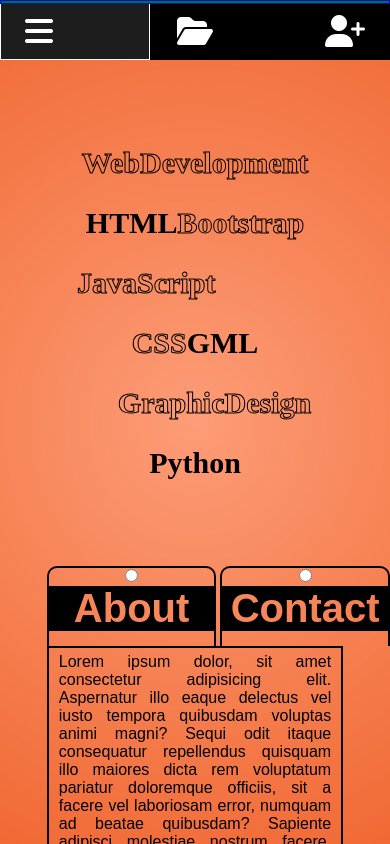
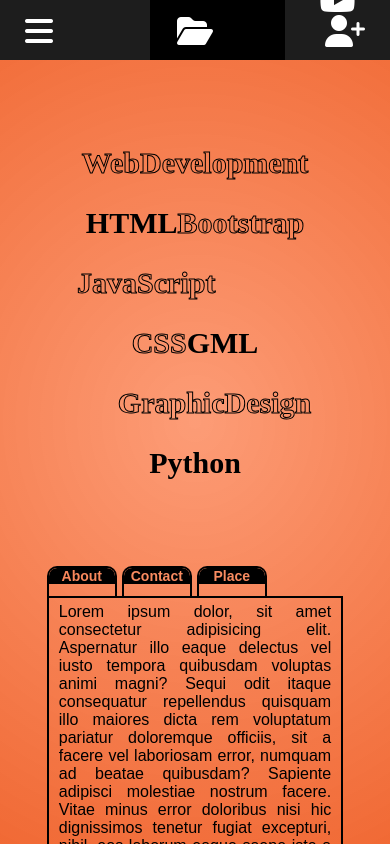
Before and after one commit to reric88/Initial-Portfolio, a plain HTML site: page index.html in a window 390 px wide. Shown: the top 844 px of the page. Drawn offline with Linux system fonts and the light colour scheme; a web font is replaced by a local one.

Commit message:
successfully changes checkbox switches to radios, menus open on click and close on click-away

```diff
--- a/index.html
+++ b/index.html
@@ -12,6 +12,7 @@
   </head>
 
   <body>
+
     <nav id="main-nav">
       <div id="header">
         <div id="main-home">
@@ -21,6 +22,7 @@
             <li><a href="#">Contact</a></li>
           </ul>
         </div>
+        <input type="radio" name="toggle" id="toggle-main-media" class="toggle">
         <div id="main-media">
           <ul class="ul-head">
             <li class="drop-down">
@@ -73,9 +75,13 @@
       </div>
     </nav>
 
+
+    <label ><div for="toggle" style="position:fixed;width:100%;height:100%;"><input type="radio" name="toggle" class="toggle" style="height:50px;width:50px;"></label></div>
+
+
     <nav id="mob-nav">
         <div id="header">
-        <input type="checkbox" name="toggle-home" id="toggle-home" class="toggle">
+        <input type="radio" name="toggle" id="toggle-home" class="toggle">
         <div id="mob-home" class="mobile-nav">
           <ul class="ul-head">
             <li><a href="#home" class="active">Home</a></li>
@@ -83,7 +89,7 @@
             <li><a href="#">Contact</a></li>
           </ul>
         </div>
-        <input type="checkbox" name="toggle-media" id="toggle-media" class="toggle">
+        <input type="radio" name="toggle" id="toggle-media" class="toggle">
         <div id="mob-media" class="mobile-nav">
           <ul class="ul-head">
             <li class="drop-down">
@@ -114,7 +120,7 @@
             </li>
           </ul>
         </div>
-        <input type="checkbox" name="toggle-social" id="toggle-social" class="toggle">
+        <input type="radio" name="toggle" id="toggle-social" class="toggle">
         <div id="mob-social" class="mobile-nav">
           <ul class="ul-head">
             <li class="li-float">
@@ -136,6 +142,10 @@
         </div>
       </div>
     </nav>
+
+
+
+
 
     <div id="container">
       <div id="hdiv-container">
@@ -167,19 +177,54 @@
     </div>
 
 
+
+
+
+
 <div id="tab-container">
-    <div id="about-title">
-        <input type="radio" for="toggle-about">
-        <h2 class="tab">About</h2>
+    <a href="#" class="a-tab">
+    <label for="about-btn">
+    <div id="about-title" class="tab-title">
+        <input type="radio" name="tab" value="display-about" onclick="show1()" id="about-btn" checked>
+        <h2 class="tab-text">About</h2>
     </div>
-    <div id="contact-title">
-        <input type="radio" for="toggle-contact">
-        <h2 class="tab">Contact</h2>
+
+</label>
+</a>
+
+<a href="#" class="a-tab" for="tab">
+    <label for="contact-btn">
+    <div id="contact-title" class="tab-title">
+        <input type="radio" name="tab" value="display-contact" onclick="show2()" id="contact-btn">
+        <h2 class="tab-text">Contact</h2>
     </div>
+</label>
+</a>
+
+<a href="#" class="a-tab" for="tab">
+    <label for="placeholder-btn">
+    <div id="placeholder-title" class="tab-title">
+        <input type="radio" name="tab" value="display-placeholder" onclick="show3()" id="placeholder-btn">
+        <h2 class="tab-text">Place</h2>
+    </div>
+</label>
+</a>
 </div>
-    <div id="about">
-        <p>Lorem ipsum dolor, sit amet consectetur adipisicing elit. Aspernatur illo eaque delectus vel iusto tempora quibusdam voluptas animi magni? Sequi odit itaque consequatur repellendus quisquam illo maiores dicta rem voluptatum pariatur doloremque officiis, sit a facere vel laboriosam error, numquam ad beatae quibusdam? Sapiente adipisci molestiae nostrum facere. Vitae minus error doloribus nisi hic dignissimos tenetur fugiat excepturi, nihil, eos laborum eaque saepe iste a consequuntur mollitia ab porro deserunt. Harum quia minus non magnam totam obcaecati reprehenderit numquam odit provident commodi cumque deserunt minima ad vel, ex suscipit eum consequatur? Minima pariatur quos natus quam eum debitis nulla obcaecati.</p>
+
+
+
+
+
+
+    <div id="textbox">
+        <p class="hide show" name="one" id="about-p" style="font-family:Arial, Helvetica, sans-serif;">Lorem ipsum dolor, sit amet consectetur adipisicing elit. Aspernatur illo eaque delectus vel iusto tempora quibusdam voluptas animi magni? Sequi odit itaque consequatur repellendus quisquam illo maiores dicta rem voluptatum pariatur doloremque officiis, sit a facere vel laboriosam error, numquam ad beatae quibusdam? Sapiente adipisci molestiae nostrum facere. Vitae minus error doloribus nisi hic dignissimos tenetur fugiat excepturi, nihil, eos laborum eaque saepe iste a consequuntur mollitia ab porro deserunt. Harum quia minus non magnam totam obcaecati reprehenderit numquam odit provident commodi cumque deserunt minima ad vel, ex suscipit eum consequatur? Minima pariatur quos natus quam eum debitis nulla obcaecati.</p>
+        <p class="hide" name="two" id="contact-p" style="font-family: 'Courier New', Courier, monospace;">Lorem ipsum dolor, sit amet consectetur adipisicing elit. Aspernatur illo eaque delectus vel iusto tempora quibusdam voluptas animi magni? Sequi odit itaque consequatur repellendus quisquam illo maiores dicta rem voluptatum pariatur doloremque officiis, sit a facere vel laboriosam error,</p>
     </div>
+
+
+
+
+
 
 <div id="randomdiv">
 
@@ -245,4 +290,7 @@
   <label for="toggle-home">
     <i class="fa-solid fa-bars"></i>
   </label>
+
+<script src="./script.js"></script>
+
 </html>
--- /dev/null
+++ b/script.js
@@ -0,0 +1,12 @@
+
+
+function show1(){
+    document.getElementById('about-p').style.display ='block';
+    document.getElementById('contact-p').style.display ='none';
+    // document.getElementById('about-p').style.display ='block';
+  }
+
+  function show2(){
+    document.getElementById('about-p').style.display ='none';
+    document.getElementById('contact-p').style.display = 'block';
+  }
--- a/styles.css
+++ b/styles.css
@@ -36,7 +36,7 @@
     width: 100%;
     display: flex;
     background-color: #000;
-    border: 1px solid green;
+    /* border: 1px solid green; */
 }
 
 #main-nav {
@@ -45,7 +45,7 @@
     width: 100vw;
     z-index: 10;
     background-color: black;
-    border: 1px solid blue;
+    /* border: 1px solid blue; */
 }
 
 .ul-head {
@@ -55,7 +55,7 @@
     height: 60px;
     overflow: hidden;
     background-color: #000;
-    border: 1px solid white;
+    /* border: 1px solid white; */
 }
 
 .ul-head li{
@@ -121,10 +121,10 @@
 }
 
 #main-social {
-    border: 1px solid red;
     justify-self: flex-end;
     margin-right: 0;
     margin-left: auto;
+    /* border: 1px solid red; */
 }
 
 label[for=toggle-home] {
@@ -175,7 +175,7 @@
     height: 100vh;
     background-image: radial-gradient(200vw 100vh at 50vw 50vh, #fc7c4ac0, #e74100);
     background-attachment: fixed;
-
+    max-width: 100vw;
 }
 
 h1 {
@@ -192,8 +192,10 @@
 }
 
 #container {
+    /* position: absolute; */
     width: 100vw;
     height: 100vh;
+    top: 40%;
     display: flex;
     justify-content: center;
     align-items: center;
@@ -243,50 +245,117 @@
 }
 
 #tab-container {
-    width: 100%;
+    width: 76%;
+    margin: 0 auto;
     display: flex;
+    justify-self: center;
+    justify-content: flex-start;
+    /* border: 1px solid red; */
 }
 
-#about-title {
+/* #about-title {
     height: 80px;
-    width: 200px;
+    width: 170px;
+    display: block;
     text-align: center;
     border:2px solid #000;
     border-bottom: none;
     border-radius: 10px 10px 0 0;
     overflow: hidden;
-    margin-left: 12% ;
-    margin-right: 0;
-}
-
-.tab {
-    color: white;
-    background-color: black;
-    font-size: 40px;
-    mix-blend-mode:multiply;
 }
 
 #contact-title {
     height: 80px;
-    width: 200px;
+    width: 170px;
     text-align: center;
     border:2px solid #000;
     border-bottom: none;
     border-radius: 10px 10px 0 0;
     overflow: hidden;
-    margin-left: 1%;
+    }
 
+    #placeholder-title {
+        height: 80px;
+        width: 170px;
+        text-align: center;
+        border:2px solid #000;
+        border-bottom: none;
+        border-radius: 10px 10px 0 0;
+        overflow: hidden;
+        } */
 
+.tab-title{
+    height: 72px;
+    width: 170px;
+    text-align: center;
+    border:2px solid #000;
+    border-bottom: none;
+    border-radius: 10px 10px 0 0;
+    overflow: hidden;}
 
+    #contact-title, #placeholder-title {
+        margin-left: 5px;
+    }
+
+.tab-text {
+    color: white;
+    background-color: black;
+    font-size: 36px;
+    mix-blend-mode:multiply;
 }
 
-#about {
+#textbox {
     width:76% ;
     margin: 0 auto;
     text-align: justify;
     border: 2px solid #000;
     padding: 5px 10px;
 }
+
+.a-tab {
+    text-decoration: none;
+}
+
+.hide {
+    display: none;
+}
+
+input[type="radio"] {
+    display: none;
+}
+
+.show {
+    display: block;
+}
+
+
+
+
+
+
+
+
+
+
+
+
+
+
+
+
+
+
+
+
+
+
+
+
+
+
+
+
+
 
 
 
@@ -439,13 +508,23 @@
     }
 }
 
+
+
+
+
+
+
+
+
+
+
 @media (max-width:860px) {
     #main-home {
         display: none;
     }
 
     #main-media {
-        margin: 0 auto;
+        margin-left: auto;
     }
 
     label:nth-of-type(3) {
@@ -508,7 +587,17 @@
 
 }
 
-@media (max-width:680px) {
+
+
+
+
+
+
+
+
+
+
+@media (max-width:690px) {
 
     #container {
         height: 80vh;
@@ -547,7 +636,7 @@
         margin: 0;
         padding: 0;
         transition: top 700ms;
-        z-index: -1;
+        /* z-index: -1; */
     }
 
     #mob-social .ul-head {
@@ -567,6 +656,15 @@
 
     }
 
+    .tab-title{
+        height: 40px;
+        width: 100px;
+    }
+
+    .tab-text {
+        font-size: 20px;
+    }
+
     h1 {
         font-size: 40px;
         line-height: 2;
@@ -578,7 +676,17 @@
 
 }
 
-@media (max-width:419px) {
+
+
+
+
+
+
+
+
+
+
+@media (max-width:420px) {
 
     #container  {
         height:60vh;
@@ -592,6 +700,7 @@
         position: relative;
         background-color: #000;
         height: 60px;
+        width: 100vw;
     }
 
     label:nth-of-type(2) {
@@ -660,6 +769,19 @@
 
     }
 
+
+    .tab-title{
+        height: 30px;
+        width: 70px;
+    }
+
+    .tab-text {
+        color: white;
+        background-color: black;
+        font-size: 14px;
+        mix-blend-mode:multiply;
+    }
+
     h1 {
         font-size: 30px;
         line-height: 2;
```
